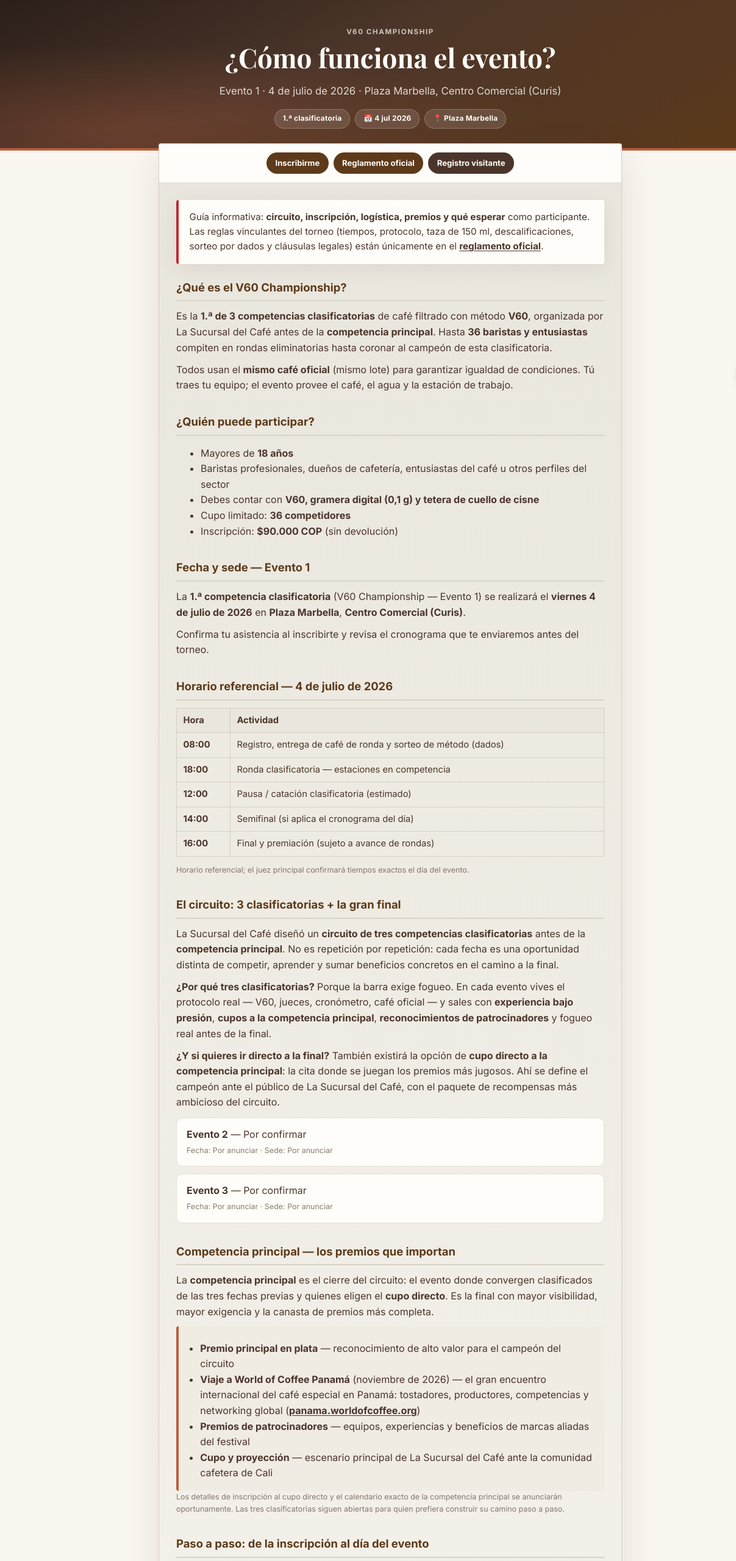
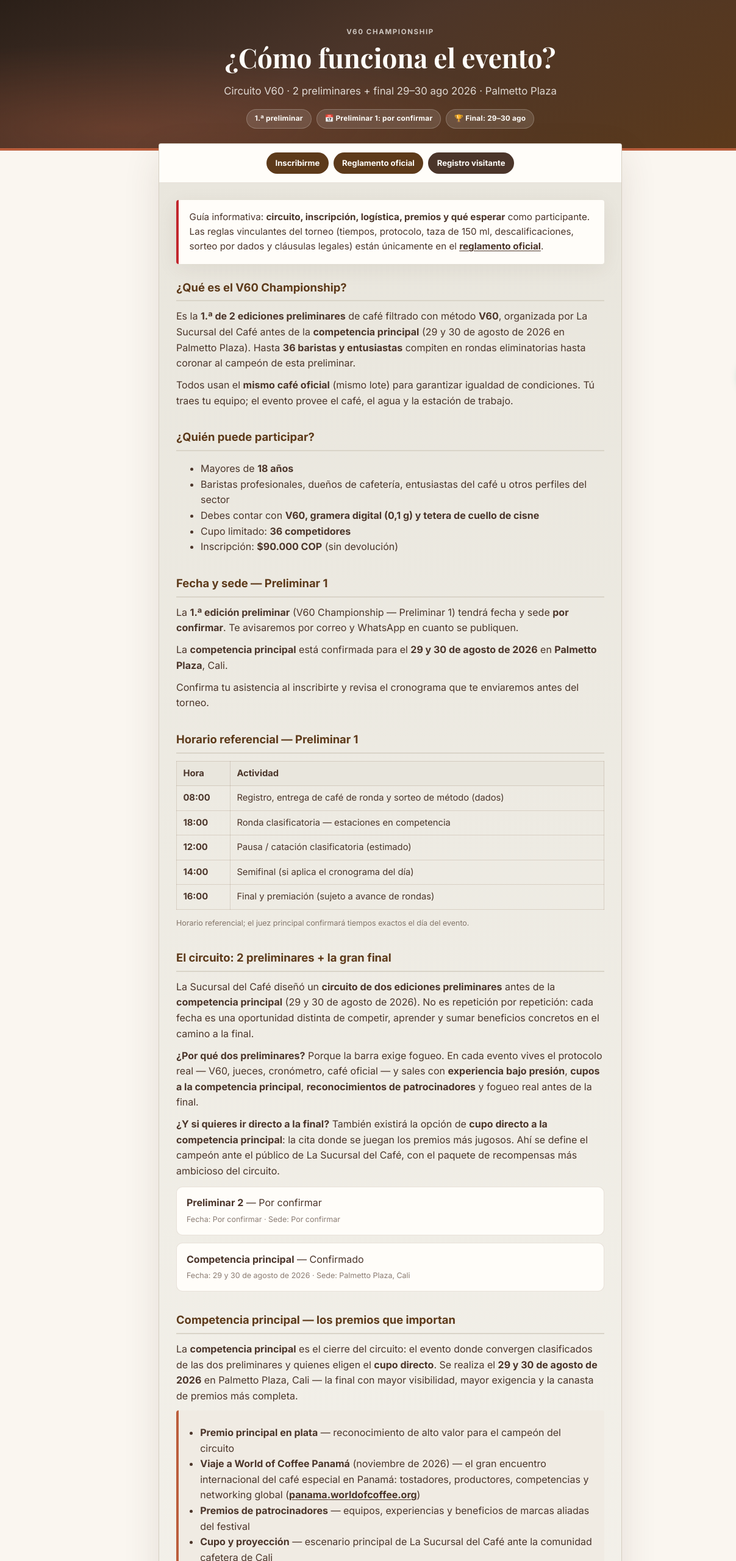
Before and after one commit to lasucursaldelcafe-droid/feria-cafe-inscripcion, a plain HTML site: page como-funciona-evento.html in a window 1280 px wide. Shown: the part 140-2700 px from the top of the page at 61% size, 0-1207 px from the left. Drawn offline with nearby package versions, Linux system fonts and the light colour scheme.

Commit message:
Actualizar cronograma V60: 2 preliminares + final 29-30 ago 2026
Co-authored-by: Cursor <cursoragent@cursor.com>

```diff
--- a/como-funciona-evento.html
+++ b/como-funciona-evento.html
@@ -8,7 +8,7 @@
   <meta name="description" content="Guía del V60 Championship Cali 2026: cómo funciona la competencia de café filtrado, rondas, horarios y qué esperar como participante. La Sucursal del Café.">
   <link rel="canonical" href="https://la-sucursal-del-cafe.web.app/como-funciona">
   <meta property="og:title" content="Cómo funciona V60 Championship | La Sucursal del Café">
-  <meta property="og:description" content="Guía para participantes: 1.ª clasificatoria, 4 julio 2026, Plaza Marbella, Cali.">
+  <meta property="og:description" content="Guía para participantes: 2 preliminares + final 29–30 ago 2026, Palmetto Plaza, Cali.">
   <meta property="og:url" content="https://la-sucursal-del-cafe.web.app/como-funciona">
   <meta property="og:image" content="https://la-sucursal-del-cafe.web.app/assets/logo-la-sucursal-del-cafe.png">
   <meta property="og:locale" content="es_CO">
@@ -43,11 +43,11 @@
       <div class="festival-sub-hero">
         <p class="festival-kicker">V60 Championship</p>
         <h1 class="festival-sub-hero__title">¿Cómo funciona el evento?</h1>
-        <p class="festival-sub-hero__lead">Evento 1 · 4 de julio de 2026 · Plaza Marbella, Centro Comercial (Curis)</p>
+        <p class="festival-sub-hero__lead">Circuito V60 · 2 preliminares + final 29–30 ago 2026 · Palmetto Plaza</p>
         <div class="hero-meta">
-          <span class="badge">1.ª clasificatoria</span>
-          <span class="badge">📅 4 jul 2026</span>
-          <span class="badge">📍 Plaza Marbella</span>
+          <span class="badge">1.ª preliminar</span>
+          <span class="badge">📅 Preliminar 1: por confirmar</span>
+          <span class="badge">🏆 Final: 29–30 ago</span>
         </div>
       </div>
       <div class="hero-accent" aria-hidden="true"></div>
@@ -72,10 +72,10 @@
         <section class="section" id="que-es">
           <h2>¿Qué es el V60 Championship?</h2>
           <p>
-            Es la <strong>1.ª de 3 competencias clasificatorias</strong> de café filtrado con método
+            Es la <strong>1.ª de 2 ediciones preliminares</strong> de café filtrado con método
             <strong>V60</strong>, organizada por La Sucursal del Café antes de la
-            <strong>competencia principal</strong>. Hasta <strong>36 baristas y entusiastas</strong> compiten en
-            rondas eliminatorias hasta coronar al campeón de esta clasificatoria.
+            <strong>competencia principal</strong> (29 y 30 de agosto de 2026 en Palmetto Plaza). Hasta <strong>36 baristas y entusiastas</strong> compiten en
+            rondas eliminatorias hasta coronar al campeón de esta preliminar.
           </p>
           <p>
             Todos usan el <strong>mismo café oficial</strong> (mismo lote) para garantizar igualdad de condiciones.
@@ -95,17 +95,20 @@
         </section>
 
         <section class="section" id="fecha-sede">
-          <h2>Fecha y sede — Evento 1</h2>
+          <h2>Fecha y sede — Preliminar 1</h2>
           <p>
-            La <strong>1.ª competencia clasificatoria</strong> (V60 Championship — Evento 1) se realizará el
-            <strong>viernes 4 de julio de 2026</strong> en <strong>Plaza Marbella</strong>,
-            <strong>Centro Comercial (Curis)</strong>.
+            La <strong>1.ª edición preliminar</strong> (V60 Championship — Preliminar 1) tendrá fecha y sede
+            <strong>por confirmar</strong>. Te avisaremos por correo y WhatsApp en cuanto se publiquen.
+          </p>
+          <p>
+            La <strong>competencia principal</strong> está confirmada para el
+            <strong>29 y 30 de agosto de 2026</strong> en <strong>Palmetto Plaza</strong>, Cali.
           </p>
           <p>Confirma tu asistencia al inscribirte y revisa el cronograma que te enviaremos antes del torneo.</p>
         </section>
 
         <section class="section" id="horario">
-          <h2>Horario referencial — 4 de julio de 2026</h2>
+          <h2>Horario referencial — Preliminar 1</h2>
           <table class="horario-table" id="tablaHorario">
             <thead><tr><th>Hora</th><th>Actividad</th></tr></thead>
             <tbody></tbody>
@@ -114,14 +117,14 @@
         </section>
 
         <section class="section" id="circuito">
-          <h2>El circuito: 3 clasificatorias + la gran final</h2>
+          <h2>El circuito: 2 preliminares + la gran final</h2>
           <p>
-            La Sucursal del Café diseñó un <strong>circuito de tres competencias clasificatorias</strong> antes de la
-            <strong>competencia principal</strong>. No es repetición por repetición: cada fecha es una oportunidad
+            La Sucursal del Café diseñó un <strong>circuito de dos ediciones preliminares</strong> antes de la
+            <strong>competencia principal</strong> (29 y 30 de agosto de 2026). No es repetición por repetición: cada fecha es una oportunidad
             distinta de competir, aprender y sumar beneficios concretos en el camino a la final.
           </p>
           <p>
-            <strong>¿Por qué tres clasificatorias?</strong> Porque la barra exige fogueo. En cada evento vives el
+            <strong>¿Por qué dos preliminares?</strong> Porque la barra exige fogueo. En cada evento vives el
             protocolo real — V60, jueces, cronómetro, café oficial — y sales con
             <strong>experiencia bajo presión</strong>, <strong>cupos a la competencia principal</strong>,
             <strong>reconocimientos de patrocinadores</strong> y fogueo real antes de la final.
@@ -139,8 +142,8 @@
           <h2>Competencia principal — los premios que importan</h2>
           <p>
             La <strong>competencia principal</strong> es el cierre del circuito: el evento donde convergen
-            clasificados de las tres fechas previas y quienes eligen el <strong>cupo directo</strong>.
-            Es la final con mayor visibilidad, mayor exigencia y la canasta de premios más completa.
+            clasificados de las dos preliminares y quienes eligen el <strong>cupo directo</strong>.
+            Se realiza el <strong>29 y 30 de agosto de 2026</strong> en Palmetto Plaza, Cali — la final con mayor visibilidad, mayor exigencia y la canasta de premios más completa.
           </p>
           <div class="prizes">
             <ul>
@@ -155,9 +158,8 @@
             </ul>
           </div>
           <p class="hint">
-            Los detalles de inscripción al cupo directo y el calendario exacto de la competencia principal
-            se anunciarán oportunamente. Las tres clasificatorias siguen abiertas para quien prefiera
-            construir su camino paso a paso.
+            Los detalles de inscripción al cupo directo se anunciarán oportunamente. Las dos preliminares siguen abiertas para quien prefiera
+            construir su camino paso a paso hacia la final del 29 y 30 de agosto.
           </p>
         </section>
 
@@ -184,7 +186,7 @@
               Llegará a la dirección que indicaste. Úsalo para familiarizarte con el lote antes del evento.
             </li>
             <li>
-              <strong>Día del evento (4 de julio de 2026): compite en Plaza Marbella, Centro Comercial (Curis)</strong>
+              <strong>Día de la preliminar 1 (fecha por confirmar): compite en la sede que anunciaremos</strong>
               En cada ronda en la que avances recibirás café oficial en bolsa etiquetada.
               Sigue el cronograma y horario asignado a tu estación.
             </li>
@@ -270,9 +272,9 @@
         </section>
 
         <section class="section" id="premios">
-          <h2>Premios — 1.ª clasificatoria (4 de julio de 2026)</h2>
+          <h2>Premios — 1.ª preliminar</h2>
           <p>
-            Esta primera clasificatoria otorga <strong>cupos asegurados a la competencia principal</strong>
+            Esta primera preliminar otorga <strong>cupos asegurados a la competencia principal</strong>
             para el podio (1.º, 2.º y 3.º lugar). Además, es tu mejor escenario de fogueo antes de la final.
           </p>
           <div class="prizes">
@@ -358,8 +360,8 @@
         <div class="festival-footer__contact">
           <p class="festival-footer__col-title">Contacto</p>
           <p class="festival-footer__dates">
-            Competencia · <span data-bind="torneo.fecha">4 de julio de 2026</span><br>
-            <span data-bind="torneo.lugar">Plaza Marbella, Cali</span>
+            Competencia · Preliminar 1: <span data-bind="torneo.fecha">Por confirmar</span> · Final: 29–30 ago 2026<br>
+            <span data-bind="torneo.lugar">Por confirmar</span>
           </p>
           <div class="festival-contact-actions">
             <a class="btn-submit" id="waContact" href="#" target="_blank" rel="noopener noreferrer">WhatsApp</a>
@@ -395,7 +397,7 @@
         prox.forEach(function (p) {
           var div = document.createElement('div');
           div.className = 'proximo-card';
-          div.innerHTML = '<strong>Evento ' + p.num + '</strong> — ' + p.estado +
+          div.innerHTML = '<strong>' + (p.label || ('Evento ' + p.num)) + '</strong> — ' + p.estado +
             '<br><span class="hint">Fecha: ' + p.fecha + ' · Sede: ' + p.sede + '</span>';
           box.appendChild(div);
         });
--- a/js/event-config.js
+++ b/js/event-config.js
@@ -111,16 +111,22 @@ window.EVENT_CONFIG = {
     }
   },
   circuito: {
-    clasificatoriasTotal: 3,
-    clasificatoriaActual: 1,
+    preliminaresTotal: 2,
+    preliminarActual: 1,
     resumen:
-      'Tres competencias clasificatorias antes de la gran final. En cada una compites por cupo a la competencia principal, reconocimientos de patrocinadores y experiencia de fogueo bajo presión real.',
-    motivoClasificatorias:
-      'Las clasificatorias son tu escenario de práctica oficial: mismo formato, mismos jueces, misma exigencia que la competencia principal. Ganas confianza, cupos y experiencia para llegar más fuerte a la final.',
+      'Dos ediciones preliminares antes de la gran final (29 y 30 de agosto de 2026). En cada una compites por cupo a la competencia principal, reconocimientos de patrocinadores y experiencia de fogueo bajo presión real.',
+    motivoPreliminares:
+      'Las preliminares son tu escenario de práctica oficial: mismo formato, mismos jueces, misma exigencia que la competencia principal. Ganas confianza, cupos y experiencia para llegar más fuerte a la final.',
     cupoDirecto:
       'También puedes inscribirte con cupo directo a la competencia principal — la cita donde se disputan los premios más importantes, incluido el viaje a World of Coffee Panamá.',
     principal: {
       nombre: 'Competencia principal — La Sucursal del Café',
+      fecha: '29 y 30 de agosto de 2026',
+      fechaCorta: '29–30 ago 2026',
+      fechaIso: '2026-08-29',
+      sede: 'Palmetto Plaza',
+      ciudad: 'Cali',
+      mapsQuery: 'Palmetto Plaza Cali',
       premioDestacado: 'Plata + viaje a World of Coffee Panamá (noviembre) + premios de patrocinadores',
       wcpPanama: {
         nombre: 'World of Coffee Panamá',
@@ -132,14 +138,14 @@ window.EVENT_CONFIG = {
     }
   },
   evento1: {
-    nombre: 'V60 Championship — Evento 1',
-    clasificatoria: '1.ª de 3 clasificatorias',
-    fecha: '4 de julio de 2026',
-    fechaCorta: '4 jul 2026',
-    fechaIso: '2026-07-04',
-    sede: 'Plaza Marbella',
-    ciudad: 'Centro Comercial (Curis)',
-    mapsQuery: 'Plaza Marbella Curis Cali',
+    nombre: 'V60 Championship — Preliminar 1',
+    preliminar: '1.ª de 2 preliminares',
+    clasificatoria: '1.ª de 2 preliminares',
+    fecha: 'Por confirmar',
+    fechaCorta: 'Por confirmar',
+    sede: 'Por confirmar',
+    ciudad: 'Cali',
+    mapsQuery: 'Cali Valle del Cauca',
     horario: [
       { hora: '08:00', actividad: 'Registro, entrega de café de ronda y sorteo de método (dados)' },
       { hora: '18:00', actividad: 'Ronda clasificatoria — estaciones en competencia' },
@@ -159,8 +165,14 @@ window.EVENT_CONFIG = {
     titular: 'Manuel Barraza'
   },
   proximosEventos: [
-    { num: 2, estado: 'Por confirmar', fecha: 'Por anunciar', sede: 'Por anunciar' },
-    { num: 3, estado: 'Por confirmar', fecha: 'Por anunciar', sede: 'Por anunciar' }
+    { num: 2, label: 'Preliminar 2', estado: 'Por confirmar', fecha: 'Por confirmar', sede: 'Por confirmar' },
+    {
+      num: 3,
+      label: 'Competencia principal',
+      estado: 'Confirmado',
+      fecha: '29 y 30 de agosto de 2026',
+      sede: 'Palmetto Plaza, Cali'
+    }
   ],
   cupoCompetencia: 36,
   /** Patrocinadores confirmados — imagen local o remota; Instagram opcional. */
--- a/js/seo-structured-data.js
+++ b/js/seo-structured-data.js
@@ -76,6 +76,8 @@
   }
 
   function torneoEvent() {
+    var principal = (cfg.circuito && cfg.circuito.principal) || {};
+    var preliminarLabel = ev.preliminar || ev.clasificatoria || 'Preliminar';
     var offer = pago.monto
       ? {
           '@type': 'Offer',
@@ -86,15 +88,13 @@
         }
       : undefined;
 
-    return {
+    var eventNode = {
       '@type': 'Event',
-      name: 'V60 Championship — ' + (ev.clasificatoria || 'Clasificatoria'),
+      name: 'V60 Championship — ' + preliminarLabel,
       alternateName: 'V60 Championship Cali 2026',
       description:
-        'Competencia de café filtrado con V60 en Cali. ' +
-        (ev.clasificatoria || '') +
-        '.',
-      startDate: ev.fechaIso || '2026-07-04',
+        'Competencia de café filtrado con V60 en Cali. Circuito: 2 preliminares + final ' +
+        (principal.fecha || '29 y 30 de agosto de 2026') + '. ' + preliminarLabel + '.',
       eventAttendanceMode: 'https://schema.org/OfflineEventAttendanceMode',
       eventStatus: 'https://schema.org/EventScheduled',
       isAccessibleForFree: false,
@@ -105,6 +105,13 @@
       url: absUrl('competencia'),
       image: siteUrl + '/assets/logo-la-sucursal-del-cafe.png'
     };
+    if (ev.fechaIso) {
+      eventNode.startDate = ev.fechaIso;
+    }
+    if (principal.fechaIso) {
+      eventNode.endDate = '2026-08-30';
+    }
+    return eventNode;
   }
 
   function standsEvent() {
```
Also changed, not shown: actividades.html (+2 -2 lines), competencia.html (+20 -18 lines), el-evento.html (+2 -2 lines), index.html (+2 -2 lines), js/event-config.example.js (+17 -5 lines), reglas-v60-championship.html (+10 -9 lines), 1 other file.
